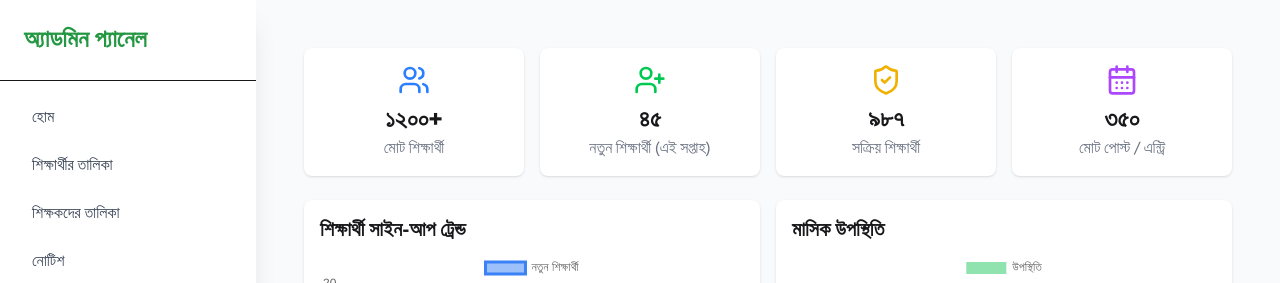
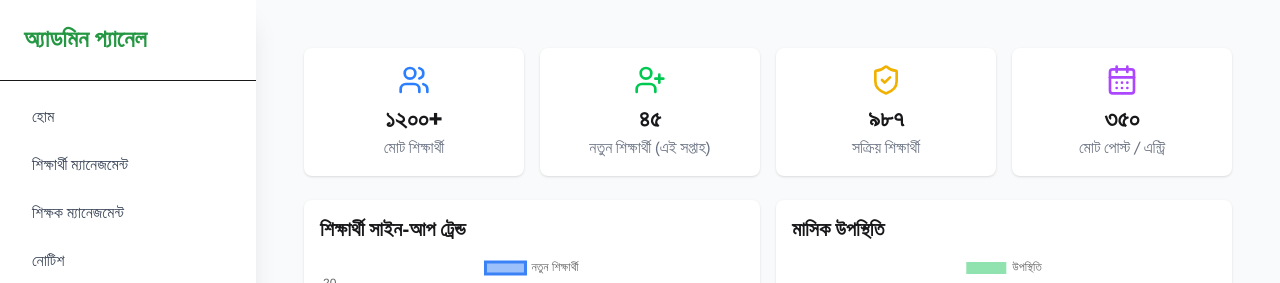
Before and after one commit to jahidul2004/src-sim-school, a React (Vite) app: page /admin in a window 1280 px wide. Shown: the top 283 px of the page. Built offline with nearby package versions, Linux system fonts and the light colour scheme.

Commit message:
Adminlayout updated.

```diff
--- a/src/layouts/AdminLayout.jsx
+++ b/src/layouts/AdminLayout.jsx
@@ -37,13 +37,13 @@ const AdminLayout = () => {
                         to="/admin/studentList"
                         className="block px-4 py-2 rounded-md hover:bg-[#249742] hover:text-white"
                     >
-                        শিক্ষার্থীর তালিকা
+                        শিক্ষার্থী ম্যানেজমেন্ট
                     </Link>
                     <Link
                         to="/admin/teacherList"
                         className="block px-4 py-2 rounded-md hover:bg-[#249742] hover:text-white"
                     >
-                        শিক্ষকদের তালিকা
+                        শিক্ষক ম্যানেজমেন্ট
                     </Link>
                     <Link
                         to="/admin/notices"
```
